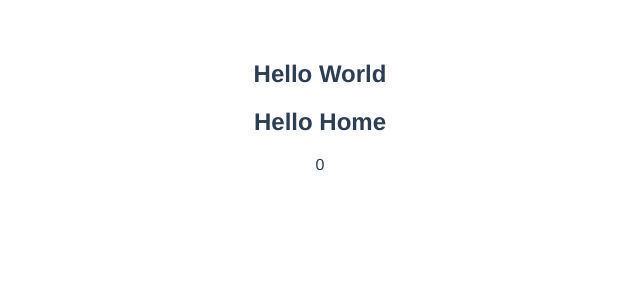
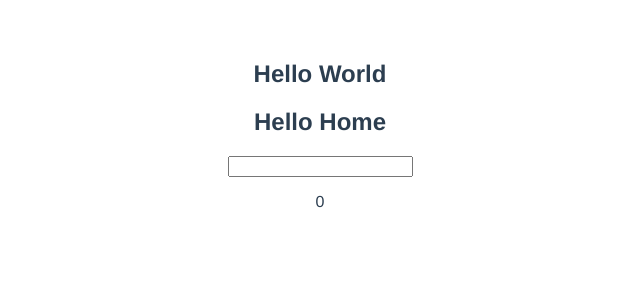
Before and after one commit to eggplantiny/yt-looper, a Vue app: page / in a window 1280 px wide. Shown: the top 300 px of the page, without its empty margins (320-960 px from the left). Built offline with nearby package versions, Linux system fonts and the light colour scheme.

Commit message:
initialize tailwind

```diff
--- a/package.json
+++ b/package.json
@@ -17,6 +17,9 @@
   "devDependencies": {
     "@vitejs/plugin-vue": "^1.3.0",
     "@vue/compiler-sfc": "^3.0.5",
+    "autoprefixer": "^10.3.3",
+    "postcss": "^8.3.6",
+    "tailwindcss": "^2.2.9",
     "vite": "^2.4.4"
   }
 }
--- /dev/null
+++ b/postcss.config.js
@@ -0,0 +1,6 @@
+module.exports = {
+  plugins: {
+    tailwindcss: {},
+    autoprefixer: {},
+  },
+}
--- /dev/null
+++ b/src/components/atoms/TextField.vue
@@ -0,0 +1,43 @@
+<template>
+  <div class="mb-4">
+    <label class="block text-gray-700 text-sm font-bold mb-2" for="input">
+      {{ label }}
+    </label>
+    <input
+      id="input"
+      class="shadow appearance-none border rounded w-full py-2 px-3 text-gray-700 leading-tight focus:outline-none focus:shadow-outline"
+      :type="type"
+      :placeholder="placeholder"
+    >
+  </div>
+</template>
+
+<script lang="ts">
+import {
+  defineComponent
+} from 'vue'
+
+export default defineComponent({
+  name: 'TextField',
+  props: {
+    label: {
+      type: String,
+      default: ''
+    },
+    placeholder: {
+      type: String,
+      default: ''
+    },
+    type: {
+      type: String,
+      default: 'text'
+    }
+  },
+  setup () {
+  }
+})
+</script>
+
+<style scoped>
+
+</style>
--- a/src/components/atoms/YoutubePlayer.vue
+++ b/src/components/atoms/YoutubePlayer.vue
@@ -20,8 +20,7 @@
 
 import { YouTubePlayer } from 'youtube-player/dist/types'
 
-import { IPlayerVars } from "../../types"
-import { ObjectEmitsOptions } from '@vue/runtime-core'
+import { IPlayerVars } from "@/types"
 
 const props = defineProps({
   autoplay: {
--- a/src/pages/Home.vue
+++ b/src/pages/Home.vue
@@ -3,6 +3,9 @@
     <h2>
       Hello Home
     </h2>
+    <p>
+      <text-field />
+    </p>
     <YoutubePlayer
       :video-id="videoId"
       :autoplay="false"
@@ -20,10 +23,12 @@
   defineComponent
 } from 'vue'
 import YoutubePlayer from '@/components/atoms/YoutubePlayer.vue'
+import TextField from '../components/atoms/TextField.vue'
 
 export default defineComponent({
   name: 'Home',
   components: {
+    TextField,
     YoutubePlayer
   },
   setup () {
```
Also changed, not shown: tailwind.config.js (added, +11 -0 lines), 1 other file (tests, documents, lock files or other folders).
